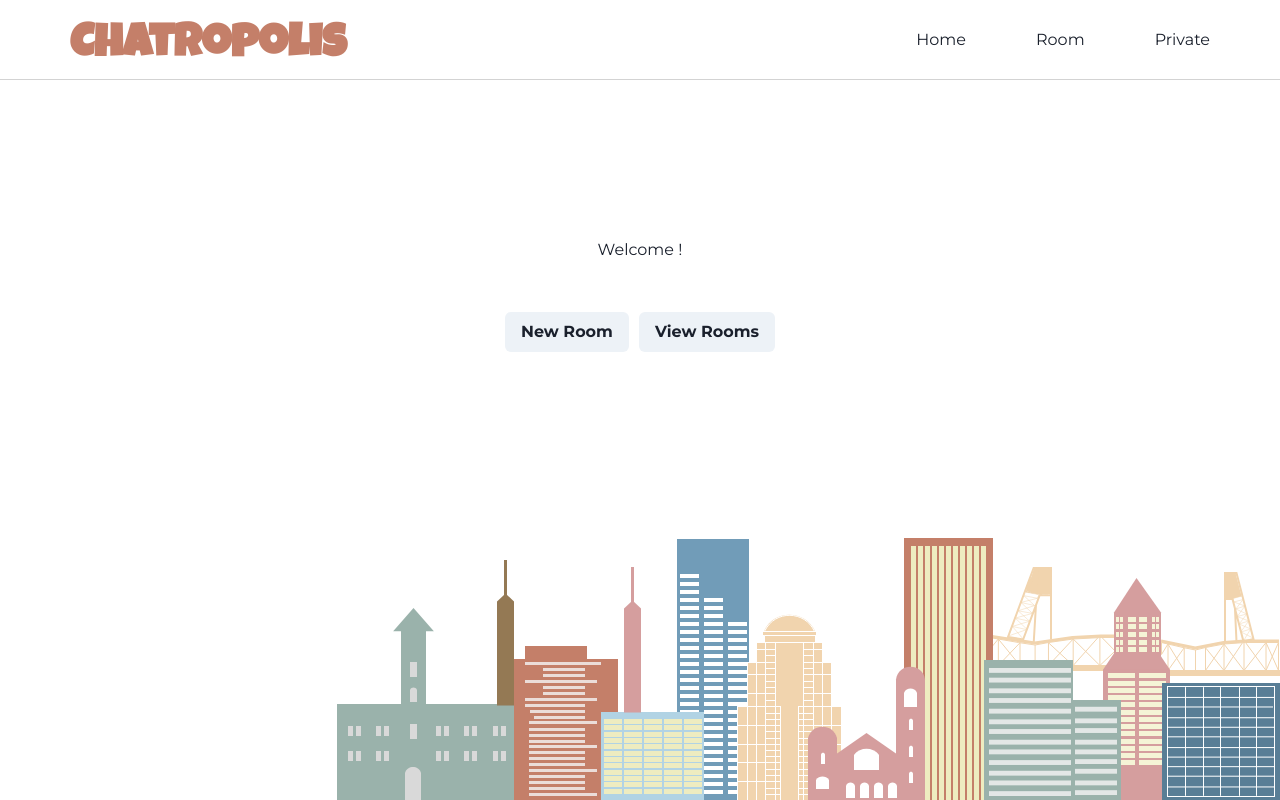
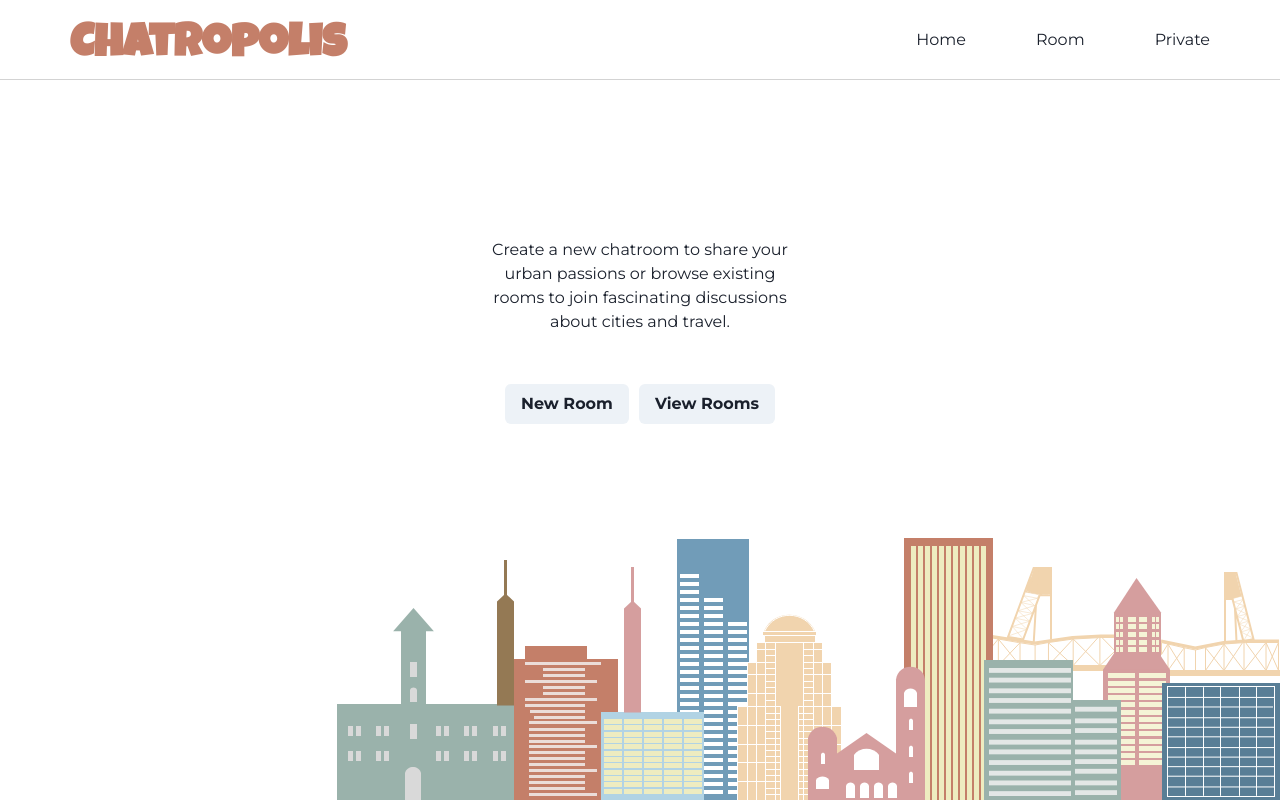
Before and after one commit to jennifertechel/project-socket-chat, a React (Vite) app in the folder client/: page /room in a window 1280 px wide. Built offline with nearby package versions, Linux system fonts and the light colour scheme; no server answers; a web font is replaced by a local one.

Commit message:
new styling

```diff
--- a/client/src/components/ActiveRooms.tsx
+++ b/client/src/components/ActiveRooms.tsx
@@ -6,13 +6,12 @@ function ActiveRooms() {
   const { joinRoom, rooms } = useSocket();
 
   return (
-    <Box w='90%'>
+    <Box w='90%' mt={6}>
       <Box
         background='#B6CE9E'
-        p='1px 10px'
+        py={2}
         alignItems='center'
         justifyContent='center'
-        mt='20px'
       >
         <Text textAlign='center'>Active Rooms</Text>
       </Box>
--- a/client/src/pages/HomePage.tsx
+++ b/client/src/pages/HomePage.tsx
@@ -37,7 +37,12 @@ function HomePage() {
         {isMobile && <LogoBox />}
 
         <Heading m='30px'>Welcome {nickname}!</Heading>
-        <Text>Write something here and a little description</Text>
+        <Text textAlign='center'>
+          To the ultimate destination for all things cities and travel! Whether
+          you're a passionate globetrotter, an aspiring explorer, or simply
+          someone curious about different cultures and urban wonders, you've
+          come to the right place.
+        </Text>
       </Box>
       {isMobile && <Footer />}
       {!isMobile && (
--- a/client/src/pages/RoomHomePage.tsx
+++ b/client/src/pages/RoomHomePage.tsx
@@ -56,7 +56,11 @@ function RoomHomePage() {
         >
           {isMobile && <LogoBox />}
 
-          <Text m='30px'>Welcome {nickname}!</Text>
+          <Text m='30px' textAlign='center'>
+            Create a new chatroom to share your urban passions or browse
+            existing rooms to join fascinating discussions about cities and
+            travel.
+          </Text>
           <Flex flexDirection='row' gap='10px'>
             <Button mt='20px' onClick={handleNewRoom}>
               New Room
@@ -65,14 +69,13 @@ function RoomHomePage() {
               View Rooms
             </Button>
           </Flex>
+          {showRooms && <ActiveRooms />}
         </Box>
-
-        {showRooms && <ActiveRooms />}
-        {isMobile && <Footer />}
       </Flex>
       {!isMobile && (
         <Image src='/assets/city.svg' pos='absolute' bottom={0} right={0} />
       )}
+      {isMobile && <Footer />}
     </>
   );
 }
```
